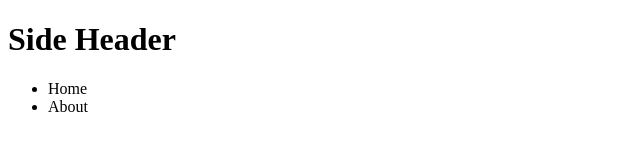
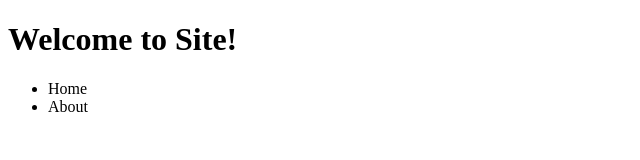
Before and after one commit to PakizeBozkurt/Revision-Project, a plain HTML site: page index.html in a window 1280 px wide. Shown: the whole page, without its empty margins (0-640 px from the left). Drawn offline with Linux system fonts and the light colour scheme.

Commit message:
Greeting

```diff
--- a/index.html
+++ b/index.html
@@ -7,7 +7,7 @@
     <title>Revision</title>
 </head>
 <body>
-  <h1>Side Header</h1>
+  <h1>Welcome to Site!</h1>
   <nav>
       <ul>
       <li>Home</li>
```
